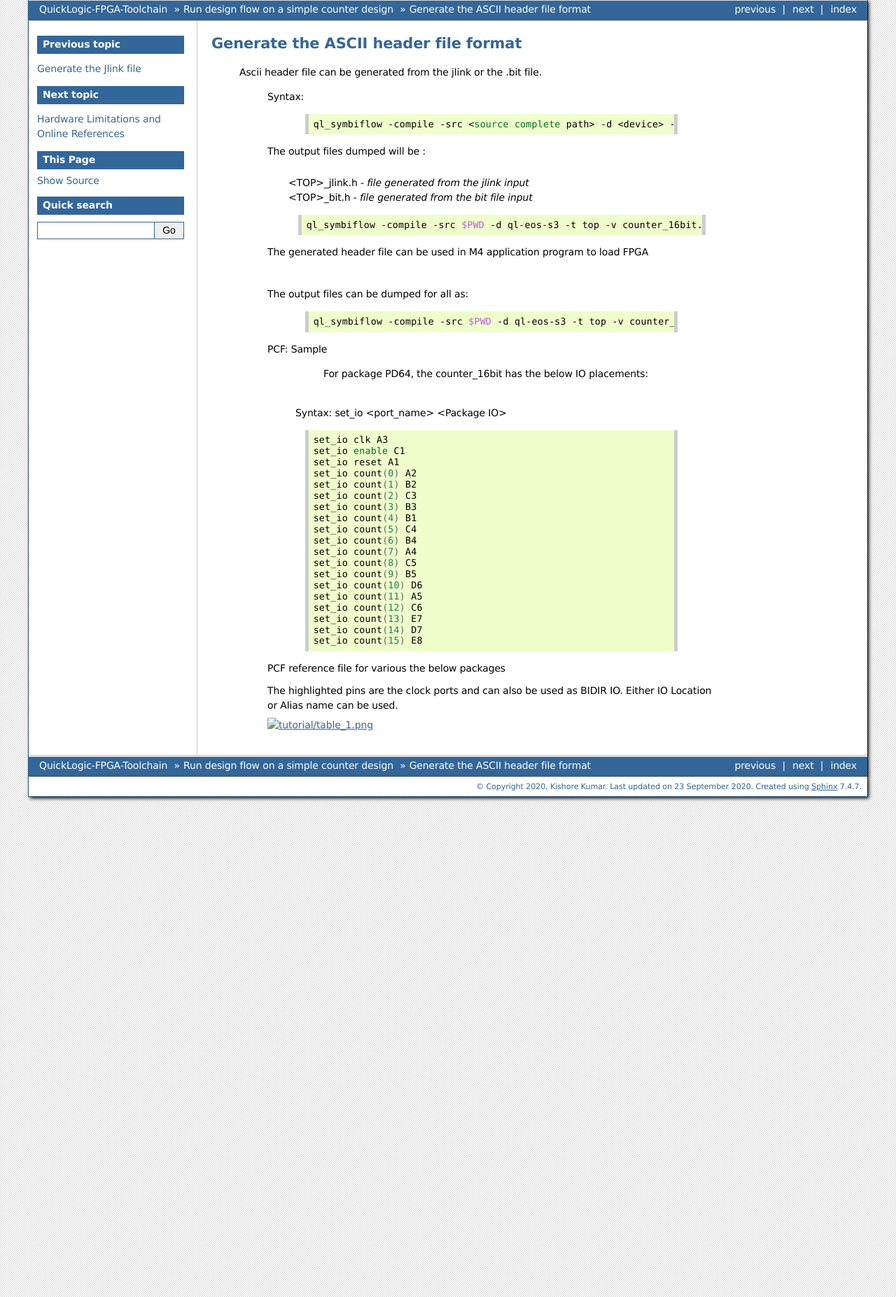
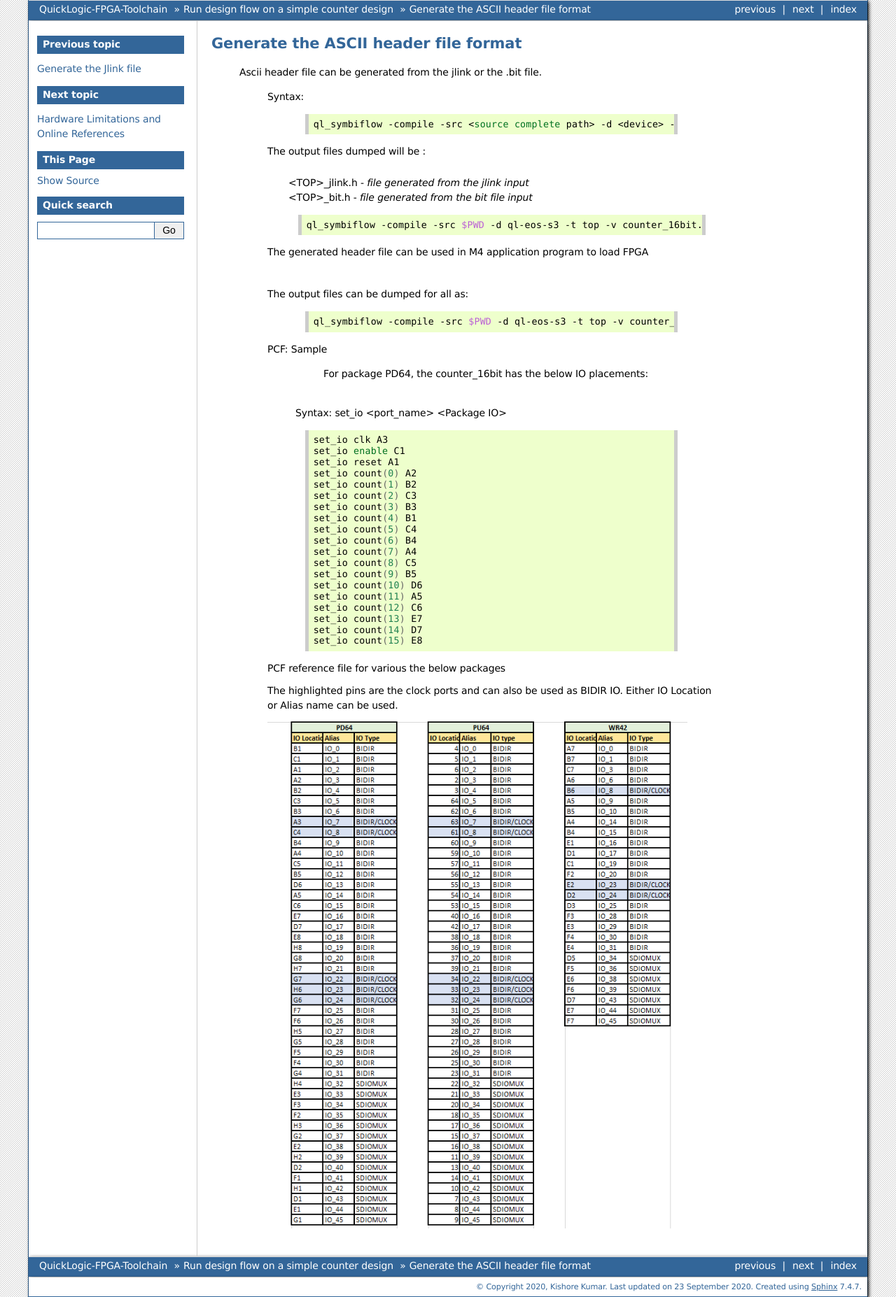
Before and after one commit to QuickLogic-Corp/quicklogic-fpga-toolchain, a Sphinx documentation site: the page built from docs/source/tutorial/GeneratetheASCIIheaderfilef.rst, in a window 1280 px wide. Shown: the whole page at 70% size. Built offline with Sphinx 7.4.7, drawn with Linux system fonts in a browser that asks for light colours.

Commit message:
adding right extension

```diff
--- a/docs/source/tutorial/GeneratetheASCIIheaderfilef.rst
+++ b/docs/source/tutorial/GeneratetheASCIIheaderfilef.rst
@@ -74,7 +74,7 @@ Generate the ASCII header file format
 
    The highlighted pins are the clock ports and can also be used as BIDIR IO. Either IO Location or Alias name can be used.
 
-   .. image:: table_1.png
+   .. image:: table_1.PNG
       :width: 600
 
 
```
